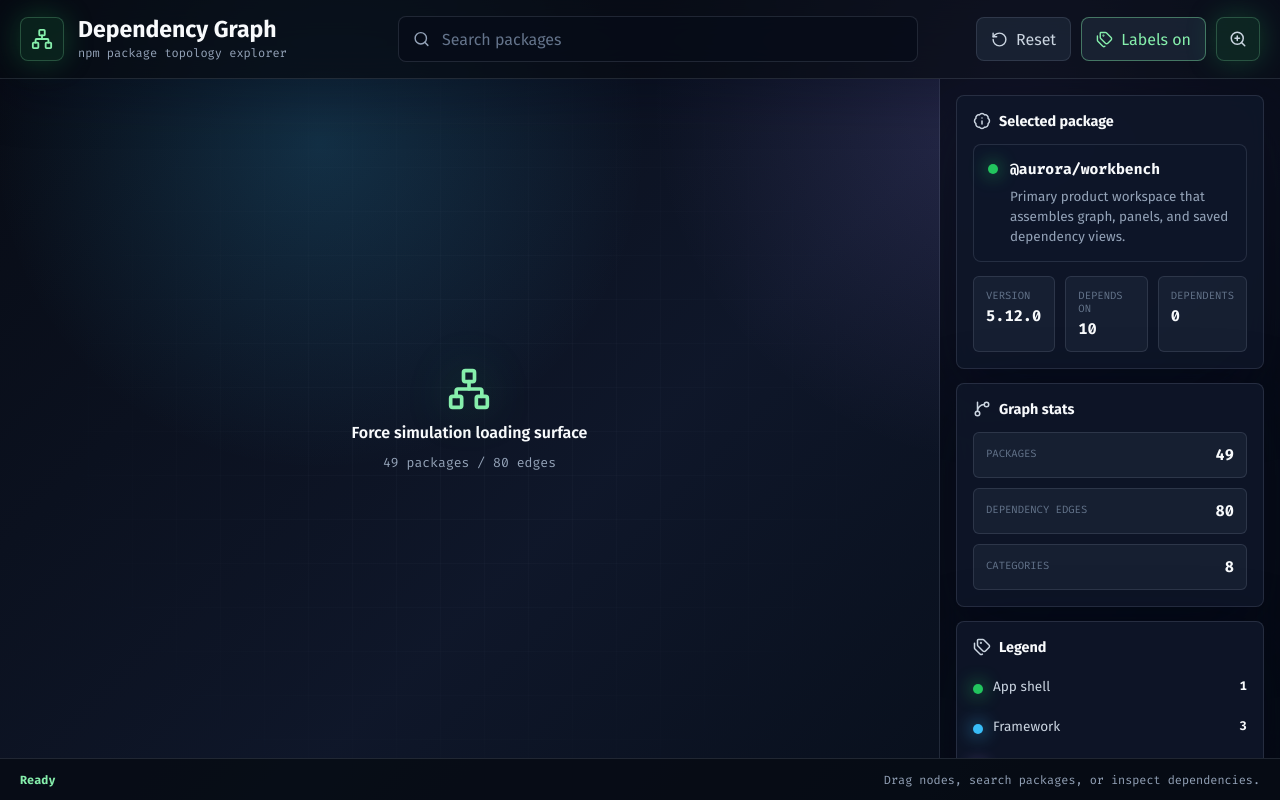
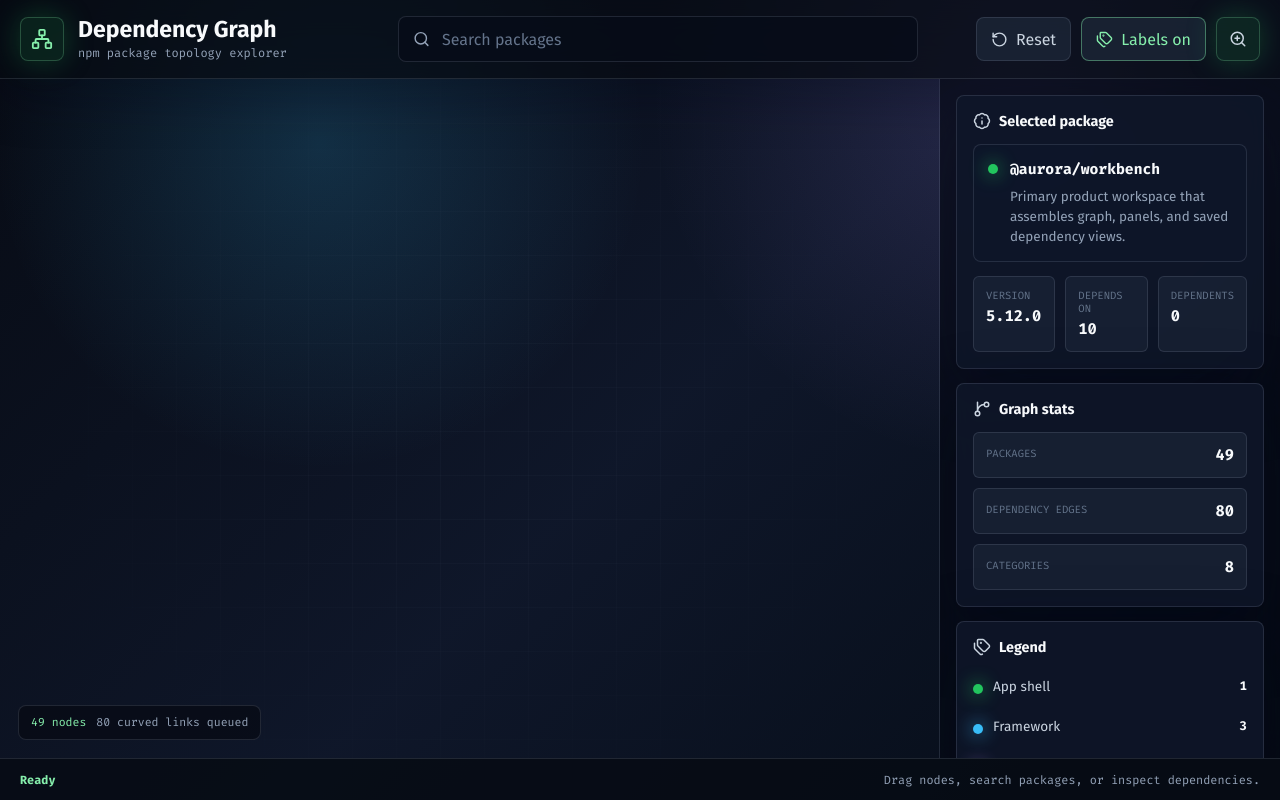
Before and after one commit to ShreeBohara/50-Days-of-Creative-Frontend, a React (Vite) app in the folder day-26-dependency-graph/: page / in a window 1280 px wide. Built offline with nearby package versions, Linux system fonts and the light colour scheme.

Commit message:
day-26: force-simulation — D3 layout, sizing, tick updates

```diff
--- a/day-26-dependency-graph/src/App.css
+++ b/day-26-dependency-graph/src/App.css
@@ -155,33 +155,37 @@
   mask-image: radial-gradient(circle at center, black 20%, transparent 78%);
 }
 
-.graph-placeholder {
+.graph-canvas-wrap {
   position: absolute;
   inset: 0;
-  display: grid;
-  place-content: center;
-  justify-items: center;
-  gap: 12px;
-  padding: 24px;
-  color: var(--text-muted);
-  text-align: center;
 }
 
-.graph-placeholder svg {
-  color: var(--accent-strong);
-  filter: drop-shadow(0 0 22px var(--accent-glow));
+.graph-canvas {
+  position: absolute;
+  inset: 0;
+  width: 100%;
+  height: 100%;
+  touch-action: none;
 }
 
-.graph-placeholder p {
-  margin: 0;
-  color: var(--text);
-  font-size: 1rem;
-  font-weight: 600;
+.simulation-hint {
+  position: absolute;
+  left: 18px;
+  bottom: 18px;
+  display: inline-flex;
+  gap: 10px;
+  padding: 9px 12px;
+  color: var(--text-muted);
+  font-family: var(--font-code);
+  font-size: 0.72rem;
+  background: rgba(7, 11, 20, 0.72);
+  border: 1px solid var(--border);
+  border-radius: var(--radius-md);
+  pointer-events: none;
 }
 
-.graph-placeholder span {
-  font-family: var(--font-code);
-  font-size: 0.82rem;
+.simulation-hint span:first-child {
+  color: var(--accent-strong);
 }
 
 .inspector {
--- a/day-26-dependency-graph/src/App.jsx
+++ b/day-26-dependency-graph/src/App.jsx
@@ -9,12 +9,14 @@ import {
   ZoomIn,
 } from 'lucide-react'
 import './App.css'
+import GraphCanvas from './components/GraphCanvas'
 import { categoryMeta, createGraphData } from './data/graphData'
 
 function App() {
   const graph = useMemo(() => createGraphData(), [])
   const [query, setQuery] = useState('')
   const [labelsVisible, setLabelsVisible] = useState(true)
+  const [layoutVersion, setLayoutVersion] = useState(0)
   const activeNode = graph.nodes[0]
 
   const categoryCounts = useMemo(
@@ -52,7 +54,11 @@ function App() {
         </label>
 
         <div className="toolbar-actions">
-          <button type="button" className="control-button">
+          <button
+            type="button"
+            className="control-button"
+            onClick={() => setLayoutVersion((version) => version + 1)}
+          >
             <RotateCcw size={17} aria-hidden="true" />
             <span>Reset</span>
           </button>
@@ -73,11 +79,11 @@ function App() {
 
       <section className="workspace" aria-label="Interactive dependency workspace">
         <section className="graph-stage" aria-label="Dependency graph canvas">
-          <div className="graph-placeholder">
-            <Network size={44} aria-hidden="true" />
-            <p>Force simulation loading surface</p>
-            <span>{graph.nodes.length} packages / {graph.links.length} edges</span>
-          </div>
+          <GraphCanvas
+            nodes={graph.nodes}
+            links={graph.links}
+            layoutVersion={layoutVersion}
+          />
         </section>
 
         <aside className="inspector" aria-label="Package details">
--- /dev/null
+++ b/day-26-dependency-graph/src/components/GraphCanvas.jsx
@@ -0,0 +1,124 @@
+import { useEffect, useMemo, useRef, useState } from 'react'
+import {
+  forceCollide,
+  forceLink,
+  forceManyBody,
+  forceSimulation,
+  forceX,
+  forceY,
+} from 'd3'
+import { getInitialPosition, getNodeRadius } from '../utils/graphMetrics'
+
+const MIN_STAGE = {
+  width: 720,
+  height: 520,
+}
+
+function useStageSize(containerRef) {
+  const [size, setSize] = useState(MIN_STAGE)
+
+  useEffect(() => {
+    const node = containerRef.current
+    if (!node) {
+      return undefined
+    }
+
+    const updateSize = () => {
+      const rect = node.getBoundingClientRect()
+      setSize({
+        width: Math.max(320, rect.width),
+        height: Math.max(320, rect.height),
+      })
+    }
+
+    updateSize()
+    const observer = new ResizeObserver(updateSize)
+    observer.observe(node)
+
+    return () => observer.disconnect()
+  }, [containerRef])
+
+  return size
+}
+
+function GraphCanvas({ nodes, links, layoutVersion }) {
+  const containerRef = useRef(null)
+  const simulationRef = useRef(null)
+  const size = useStageSize(containerRef)
+  const [layoutNodes, setLayoutNodes] = useState([])
+  const [layoutLinks, setLayoutLinks] = useState([])
+
+  const simulationSeed = useMemo(
+    () =>
+      nodes.map((node, index) => ({
+        ...node,
+        radius: getNodeRadius(node),
+        ...getInitialPosition(index, nodes.length, size.width, size.height),
+      })),
+    [nodes, size.height, size.width],
+  )
+
+  useEffect(() => {
+    if (!simulationSeed.length) {
+      return undefined
+    }
+
+    const simNodes = simulationSeed.map((node) => ({ ...node }))
+    const simLinks = links.map((link) => ({ ...link }))
+
+    simulationRef.current?.stop()
+    const simulation = forceSimulation(simNodes)
+      .force(
+        'link',
+        forceLink(simLinks)
+          .id((node) => node.id)
+          .distance((link) => {
+            const sourceSize = getNodeRadius(link.source)
+            const targetSize = getNodeRadius(link.target)
+            return 58 + sourceSize + targetSize
+          })
+          .strength(0.34),
+      )
+      .force(
+        'charge',
+        forceManyBody().strength((node) => -240 - getNodeRadius(node) * 18),
+      )
+      .force(
+        'collide',
+        forceCollide().radius((node) => getNodeRadius(node) + 8).iterations(2),
+      )
+      .force('x', forceX(size.width / 2).strength(0.055))
+      .force('y', forceY(size.height / 2).strength(0.055))
+      .alpha(1)
+      .alphaDecay(0.028)
+      .on('tick', () => {
+        setLayoutNodes([...simNodes])
+        setLayoutLinks([...simLinks])
+      })
+
+    simulationRef.current = simulation
+    setLayoutNodes(simNodes)
+    setLayoutLinks(simLinks)
+
+    return () => simulation.stop()
+  }, [layoutVersion, links, simulationSeed, size.height, size.width])
+
+  return (
+    <div ref={containerRef} className="graph-canvas-wrap">
+      <svg
+        className="graph-canvas"
+        viewBox={`0 0 ${size.width} ${size.height}`}
+        role="img"
+        aria-label="Force-directed npm dependency graph"
+      >
+        <g className="graph-viewport" />
+      </svg>
+      <div className="simulation-hint" aria-hidden="true">
+        <span>{layoutNodes.length} nodes</span>
+        <span>{layoutLinks.length} curved links queued</span>
+      </div>
+    </div>
+  )
+}
+
+export default GraphCanvas
--- /dev/null
+++ b/day-26-dependency-graph/src/utils/graphMetrics.js
@@ -0,0 +1,17 @@
+export function getNodeRadius(node) {
+  const dependents = node.dependentCount ?? 0
+  const dependencies = node.dependencyCount ?? node.dependencies?.length ?? 0
+
+  return Math.min(26, 8 + dependents * 2.4 + dependencies * 0.38)
+}
+
+export function getInitialPosition(index, total, width, height) {
+  const angle = index * 2.399963229728653
+  const ring = Math.sqrt((index + 1) / total)
+  const radius = Math.min(width, height) * 0.34 * ring
+
+  return {
+    x: width / 2 + Math.cos(angle) * radius,
+    y: height / 2 + Math.sin(angle) * radius,
+  }
+}
```
